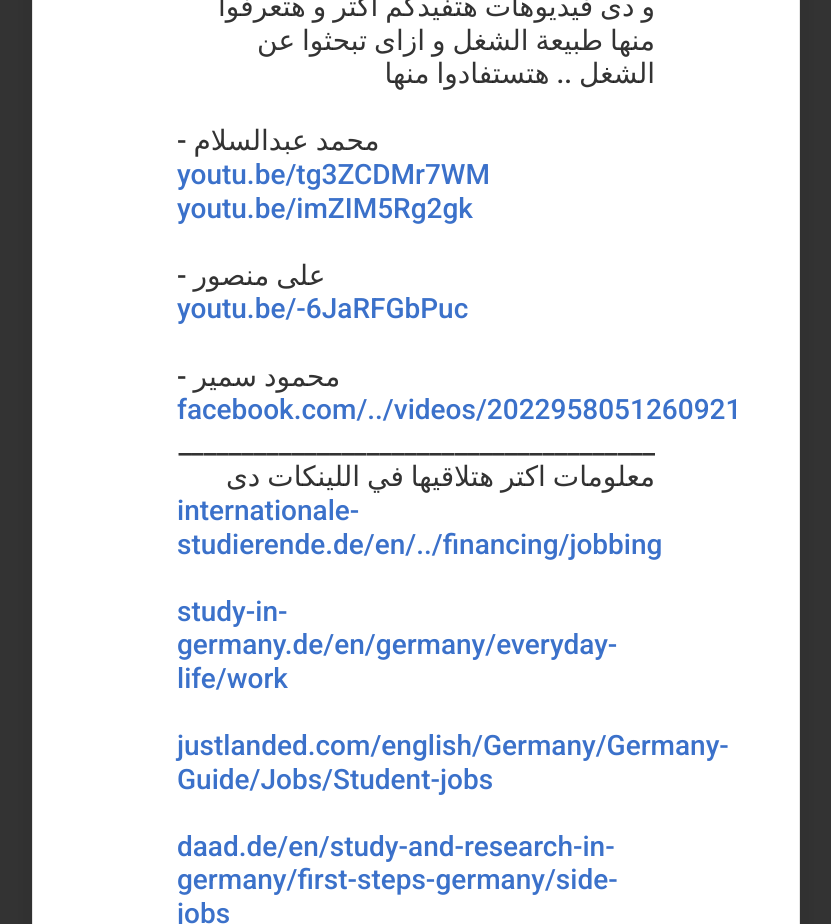
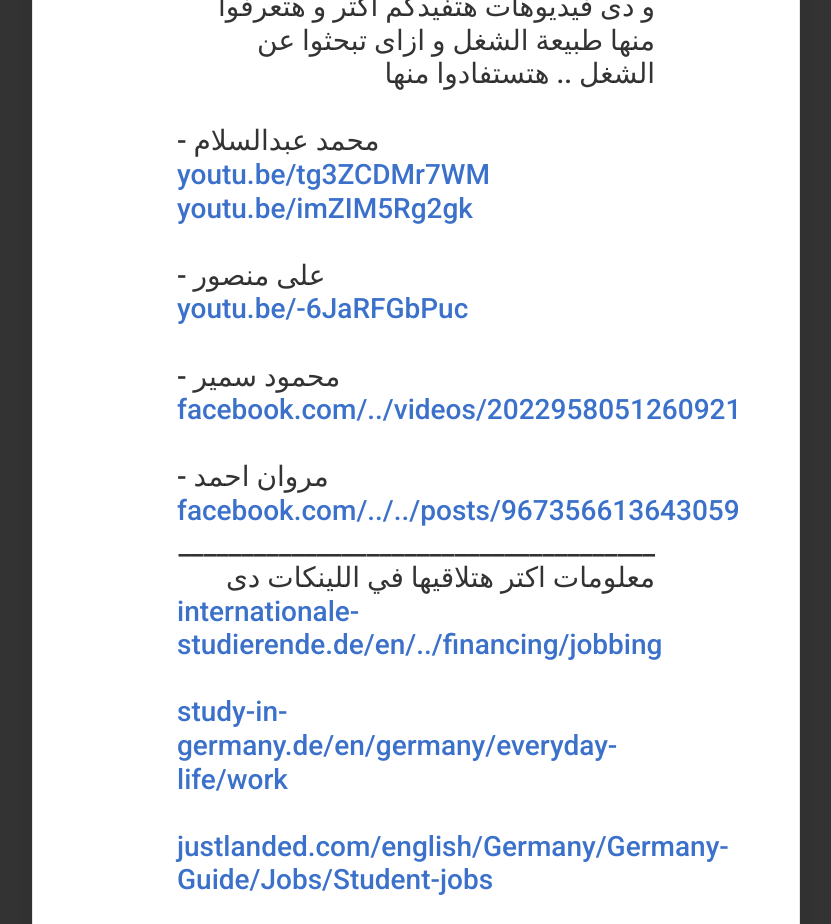
Before and after one commit to dundieh/sig, a React (Create React App) app: page /lebeninDeutschland/stundentwork in a window 1280 px wide. Shown: the part 2400-3324 px from the top of the page, without its empty margins (224-1055 px from the left). Built offline with nearby package versions, Linux system fonts and the light colour scheme.

Commit message:
make it better

```diff
--- a/src/components/LebenInDeutschland/StudentWork/StudentWork.js
+++ b/src/components/LebenInDeutschland/StudentWork/StudentWork.js
@@ -99,6 +99,11 @@
                                             - محمود سمير
                                             <br/>
                                             <a target='_blank' rel='noreferrer' href='https://www.facebook.com/100006402372164/videos/2022958051260921/?video_source=permalink'>facebook.com/../videos/2022958051260921</a>
+                                            <br/>
+                                            <br/>
+                                            - مروان احمد
+                                            <br/>
+                                            <a target='_blank' rel='noreferrer' href='https://www.facebook.com/groups/311111149267612/posts/967356613643059/'>facebook.com/../../posts/967356613643059</a>
                                         </div>
                                         ______________________________________
                                         <br/>
```
